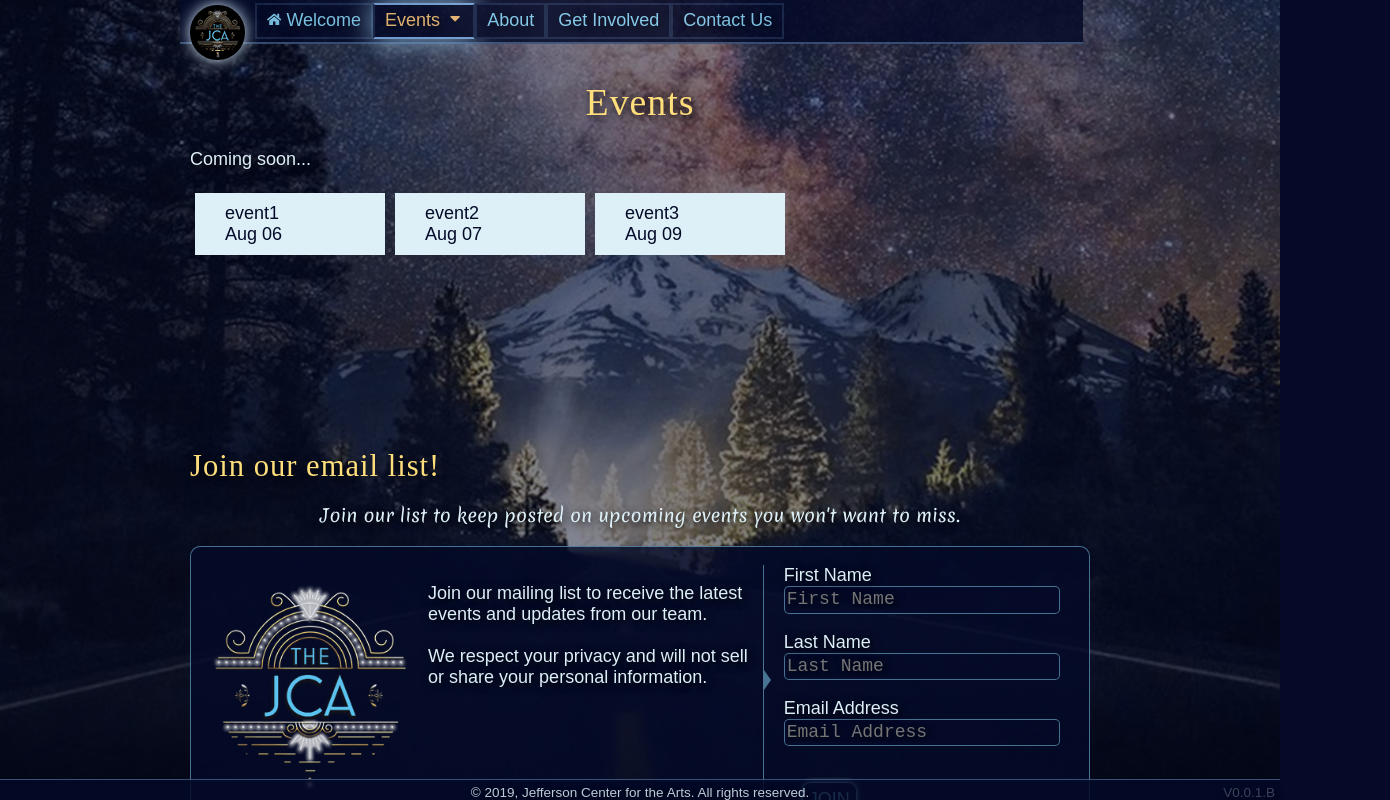
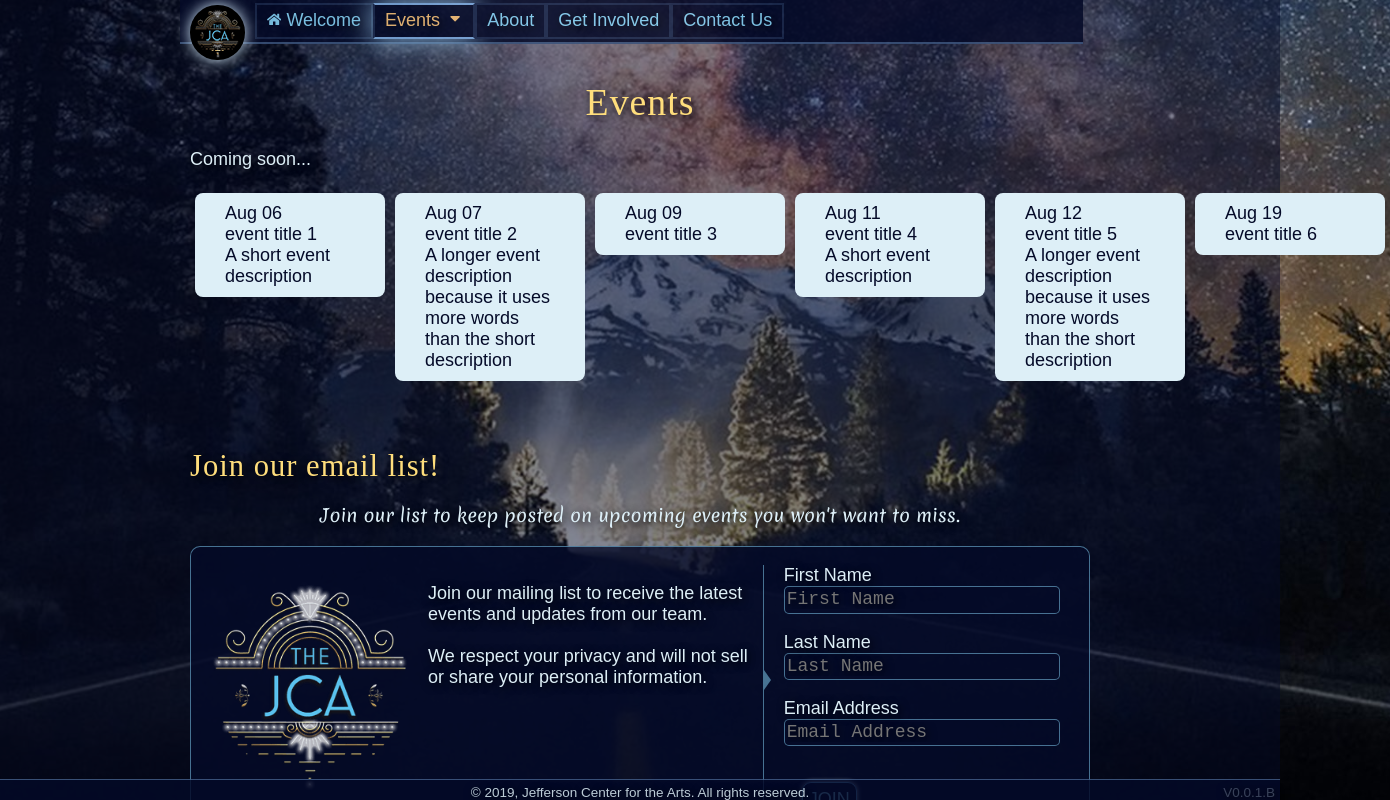
Before and after one commit to emaesen/jca, a Vue app in the folder client/: page /events in a window 1280 px wide. Shown: the top 800 px of the page, 1390 px wide, since content can reach past the window. Built offline with nearby package versions, Linux system fonts and the light colour scheme; a web font is replaced by a local one.

Commit message:
Events grid WIP

```diff
--- a/client/src/views/Events.vue
+++ b/client/src/views/Events.vue
@@ -20,11 +20,14 @@
         @sort="sort">
         <template v-slot:cell="{ item: event }">
           <div :class="'event event_cat-'+event.cat">
+            <div class="event_date">
+              {{ event.date }}
+            </div>
             <div class="event_title">
               {{ event.title }}
             </div>
-            <div class="event_date">
-              {{ event.date }}
+            <div class="event_desc">
+              {{ event.desc }}
             </div>
           </div>
         </template>
@@ -55,9 +58,12 @@ export default {
   },
   mounted () {
     this.events = [
-      {title:"event1", date:"Aug 06", cat:"music"},
-      {title:"event2", date:"Aug 07", cat:"music"},
-      {title:"event3", date:"Aug 09", cat:"theater"}
+      {title:"event title 1", date:"Aug 06", cat:"music", desc:"A short event description"},
+      {title:"event title 2", date:"Aug 07", cat:"music", desc:"A longer event description because it uses more words than the short description"},
+      {title:"event title 3", date:"Aug 09", cat:"theater"},
+      {title:"event title 4", date:"Aug 11", cat:"theater", desc:"A short event description"},
+      {title:"event title 5", date:"Aug 12", cat:"music", desc:"A longer event description because it uses more words than the short description"},
+      {title:"event title 6", date:"Aug 19", cat:"theater"}
     ]
   },
   methods: {
@@ -88,6 +94,7 @@ export default {
   padding: 10px 30px;
   color: @color_bg;
   text-shadow: none;
+  border-radius: 8px;
 }
 
 </style>
```
